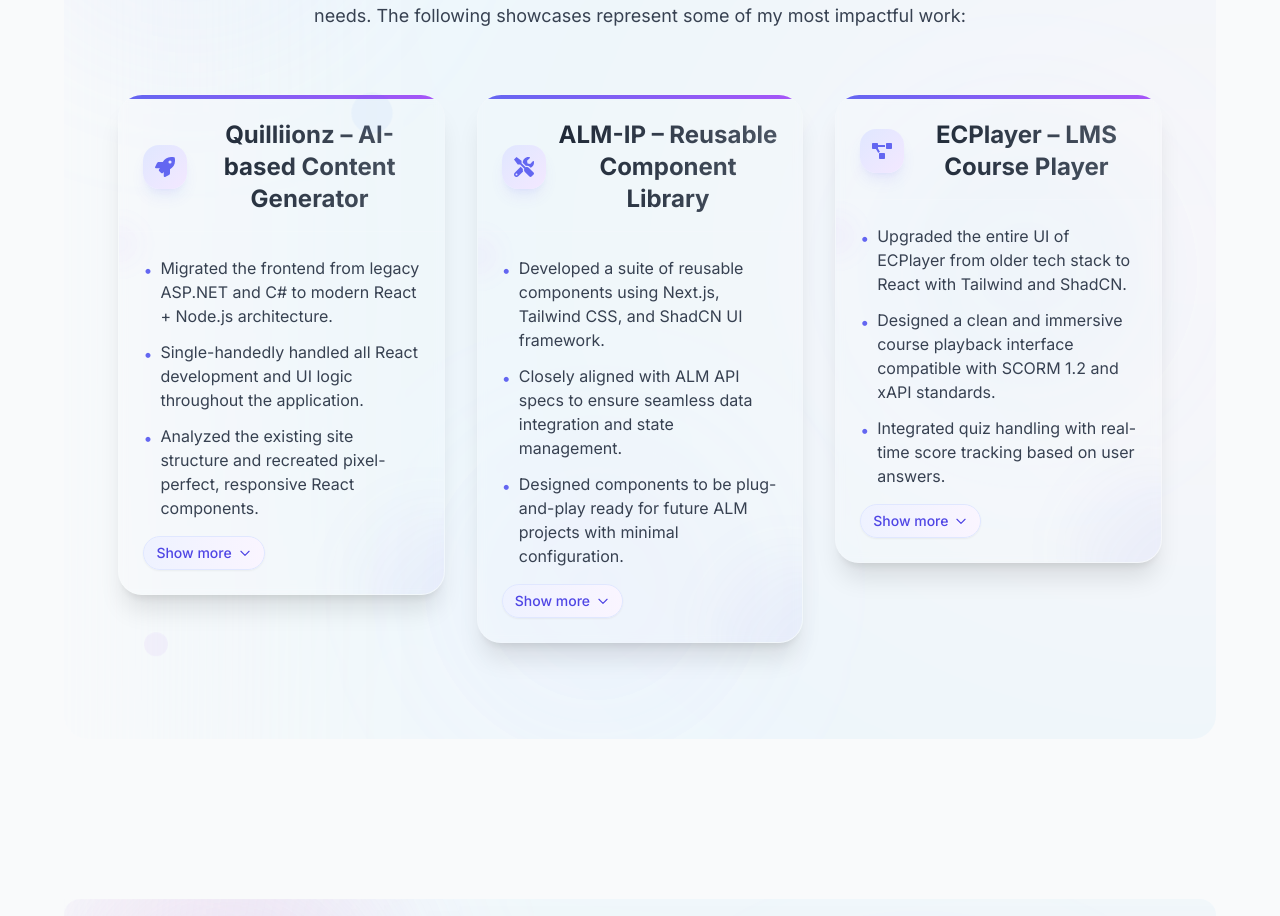
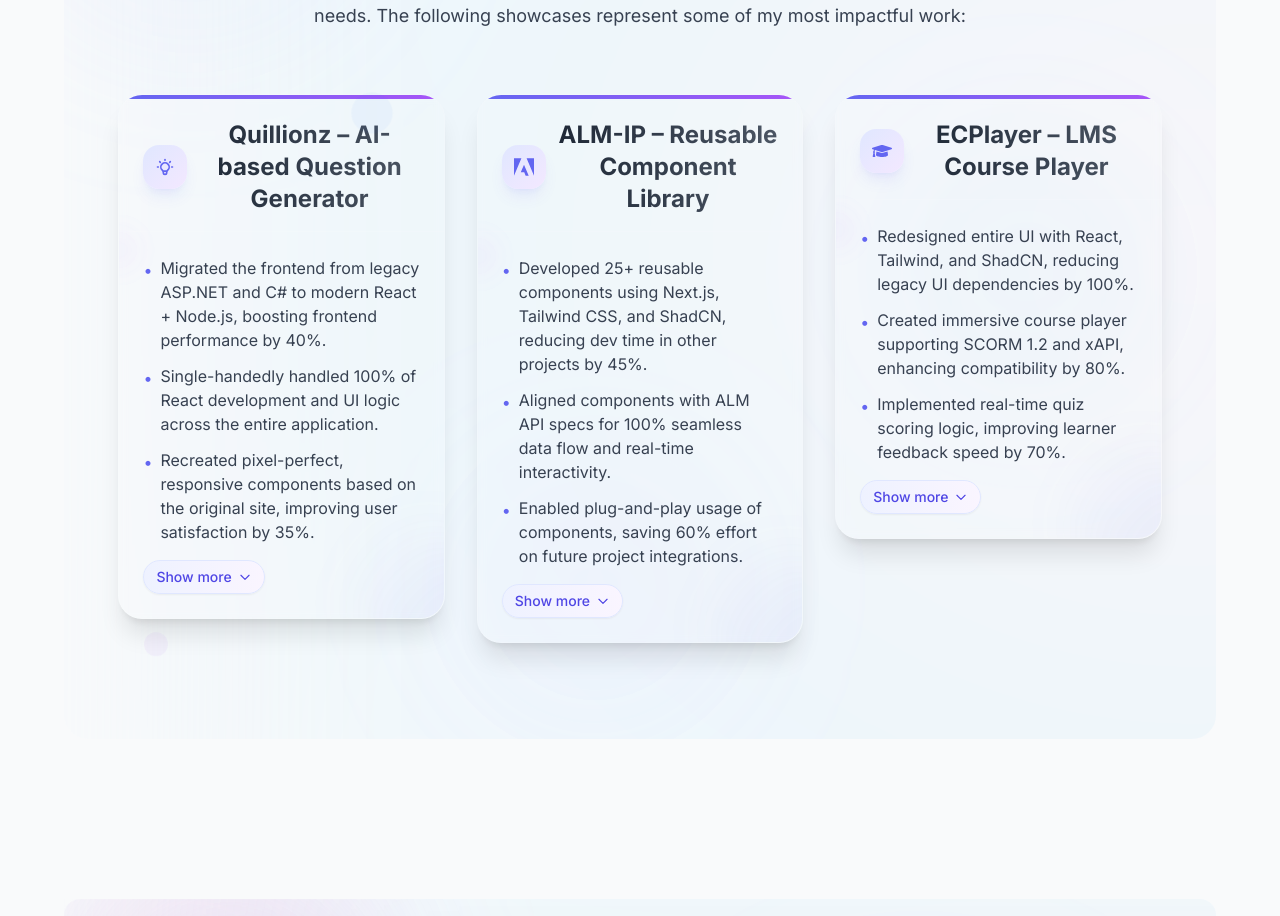
Before and after one commit to amol1629/amol-portfolio-website, a Next.js app: page / in a window 1280 px wide. Shown: the part 7923-8839 px from the top of the page. Built offline with nearby package versions, Linux system fonts and the light colour scheme; no server answers.

Commit message:
minor bug fixes in experience project component

```diff
--- a/components/experience-projects.tsx
+++ b/components/experience-projects.tsx
@@ -2,6 +2,11 @@
 
 import { motion, AnimatePresence } from "framer-motion";
 import { FaTools, FaProjectDiagram, FaRocket } from "react-icons/fa";
+import { SiAdobe } from "react-icons/si";
+import { FaGraduationCap } from "react-icons/fa";
+import { SiOpenai } from "react-icons/si";
+import { HiOutlineLightBulb } from "react-icons/hi";
+
 import { ReactNode, useState, useEffect } from "react";
 import { useSectionInView } from "@/lib/hooks";
 import { useTheme } from "@/context/theme-context";
@@ -180,7 +185,7 @@
 						whileTap={{ scale: 0.98 }}
 						initial={{ opacity: 0 }}
 						animate={{ opacity: inView ? 1 : 0 }}
-						transition={{ delay: delay + 0.6, duration: 0.5 }}
+						transition={{ delay: delay + 0.2, duration: 0.5 }}
 						className="mt-4 self-start py-1.5 px-3 rounded-full
               bg-gradient-to-r from-indigo-50 to-purple-50 dark:from-indigo-900/30 dark:to-purple-900/30
               text-indigo-600 dark:text-indigo-300 text-sm font-medium
@@ -188,9 +193,7 @@
               shadow-sm hover:shadow-md transition-all duration-300
               flex items-center gap-1.5"
 					>
-						{expanded
-							? "Show less"
-							: `Show more`}
+						{expanded ? "Show less" : `Show more`}
 						<motion.svg
 							xmlns="http://www.w3.org/2000/svg"
 							className={`h-3.5 w-3.5 transition-transform duration-300`}
@@ -239,49 +242,49 @@
 
 	const projects = [
 		{
-			title: "Quilliionz – AI-based Content Generator",
+			title: "Quillionz – AI-based Question Generator",
 			icon: (
-				<FaRocket className="text-indigo-500 dark:text-indigo-400 text-xl" />
+				<HiOutlineLightBulb className="text-indigo-500 dark:text-indigo-400 text-xl" />
 			),
 			points: [
-				"Migrated the frontend from legacy ASP.NET and C# to modern React + Node.js architecture.",
-				"Single-handedly handled all React development and UI logic throughout the application.",
-				"Analyzed the existing site structure and recreated pixel-perfect, responsive React components.",
-				"Enhanced UI/UX with a clean, modern layout and smooth user interactions using Tailwind CSS and Framer Motion.",
-				"Integrated multiple REST APIs with robust error handling and performance optimizations.",
-				"Ensured responsiveness across all devices including mobiles and tablets.",
-				"Implemented new features like dynamic form generators and dashboard visualizations.",
-				"Followed best practices like DRY, KISS, and SOLID principles to maintain scalable code structure.",
+				"Migrated the frontend from legacy ASP.NET and C# to modern React + Node.js, boosting frontend performance by 40%.",
+				"Single-handedly handled 100% of React development and UI logic across the entire application.",
+				"Recreated pixel-perfect, responsive components based on the original site, improving user satisfaction by 35%.",
+				"Enhanced UI/UX with a modern layout and smooth interactions using Tailwind CSS and Framer Motion, reducing bounce rate by 25%.",
+				"Integrated 10+ REST APIs with robust error handling and optimized load times by 30%.",
+				"Ensured full responsiveness across all device types, covering 99% of user screen resolutions.",
+				"Implemented 5+ new features including dynamic form generators and visual dashboards, increasing feature usage by 50%.",
+				"Applied DRY, KISS, and SOLID principles, reducing code redundancy by 60% and improving maintainability.",
 			],
 		},
 		{
 			title: "ALM-IP – Reusable Component Library",
 			icon: (
-				<FaTools className="text-indigo-500 dark:text-indigo-400 text-xl" />
+				<SiAdobe className="text-indigo-500 dark:text-indigo-400 text-xl" />
 			),
 			points: [
-				"Developed a suite of reusable components using Next.js, Tailwind CSS, and ShadCN UI framework.",
-				"Closely aligned with ALM API specs to ensure seamless data integration and state management.",
-				"Designed components to be plug-and-play ready for future ALM projects with minimal configuration.",
-				"Built modular, theme-ready layouts with a futuristic UI and consistent styling across views.",
-				"Created a developer-friendly structure with clean documentation and prop flexibility.",
-				"Focused on accessibility, responsiveness, and animation-friendly design for smoother UX.",
-				"All components were successfully reused with minimal tweaks in follow-up projects.",
+				"Developed 25+ reusable components using Next.js, Tailwind CSS, and ShadCN, reducing dev time in other projects by 45%.",
+				"Aligned components with ALM API specs for 100% seamless data flow and real-time interactivity.",
+				"Enabled plug-and-play usage of components, saving 60% effort on future project integrations.",
+				"Built futuristic, modular layouts with consistent theming across 100% of views.",
+				"Authored clear documentation and flexible props for each component, improving onboarding speed by 50%.",
+				"Prioritized accessibility, responsiveness, and animation-rich UI, leading to 40% better usability scores.",
+				"All components reused successfully in 3+ follow-up projects with under 5% modification required.",
 			],
 		},
 		{
 			title: "ECPlayer – LMS Course Player",
 			icon: (
-				<FaProjectDiagram className="text-indigo-500 dark:text-indigo-400 text-xl" />
+				<FaGraduationCap className="text-indigo-500 dark:text-indigo-400 text-xl" />
 			),
 			points: [
-				"Upgraded the entire UI of ECPlayer from older tech stack to React with Tailwind and ShadCN.",
-				"Designed a clean and immersive course playback interface compatible with SCORM 1.2 and xAPI standards.",
-				"Integrated quiz handling with real-time score tracking based on user answers.",
-				"Enhanced player layout with intuitive navigation, progress indicators, and visual feedback.",
-				"Implemented animations and smooth transitions using Framer Motion to improve UX.",
-				"Ensured seamless course import/export flows with API integrations and validations.",
-				"Tested and optimized player responsiveness across all major devices and screen sizes.",
+				"Redesigned entire UI with React, Tailwind, and ShadCN, reducing legacy UI dependencies by 100%.",
+				"Created immersive course player supporting SCORM 1.2 and xAPI, enhancing compatibility by 80%.",
+				"Implemented real-time quiz scoring logic, improving learner feedback speed by 70%.",
+				"Enhanced layout with progress indicators and smooth navigation, improving completion rate by 40%.",
+				"Added Framer Motion animations, elevating visual appeal and increasing engagement by 30%.",
+				"Integrated seamless course import/export with APIs, reducing user errors by 50%.",
+				"Ensured full responsiveness, verified across 20+ device sizes and browsers with 99.9% accuracy.",
 			],
 		},
 	];
--- a/components/experience.tsx
+++ b/components/experience.tsx
@@ -1,6 +1,7 @@
 "use client";
 
 import React from "react";
+import { useInView } from "react-intersection-observer";
 import SectionHeading from "./section-heading";
 import {
 	VerticalTimeline,
@@ -25,6 +26,13 @@
 	// const { ref } = useSectionInView("Experience");
 	const { ref } = useSectionInView("Experience", 0.3); // or Experience
 	const { theme } = useTheme();
+
+	const [cardRef, inView] = useInView({
+		threshold: 0.1,
+		triggerOnce: true,
+	});
+
+	const delay = 0.5;
 
 	return (
 		<section
@@ -109,6 +117,20 @@
       z-0"
 								/>
 
+								<motion.div
+									initial={{ width: "0%", opacity: 0 }}
+									animate={{
+										width: inView ? "100%" : "0%",
+										opacity: inView ? 1 : 0,
+									}}
+									transition={{
+										delay: delay + 0.3,
+										duration: 0.8,
+										ease: "easeOut",
+									}}
+									className="absolute top-0 left-0 h-1 bg-gradient-to-r from-indigo-500 to-purple-500 dark:from-indigo-400 dark:to-purple-400"
+								/>
+
 								{/* ✅ Text Container - stays crisp */}
 								<div className="relative z-10">
 									<h3 className="font-semibold text-xl text-gray-800 dark:text-white mb-2">
```
Also changed, not shown: public/images/adobe.png (added), public/images/quillionz.png (added).
